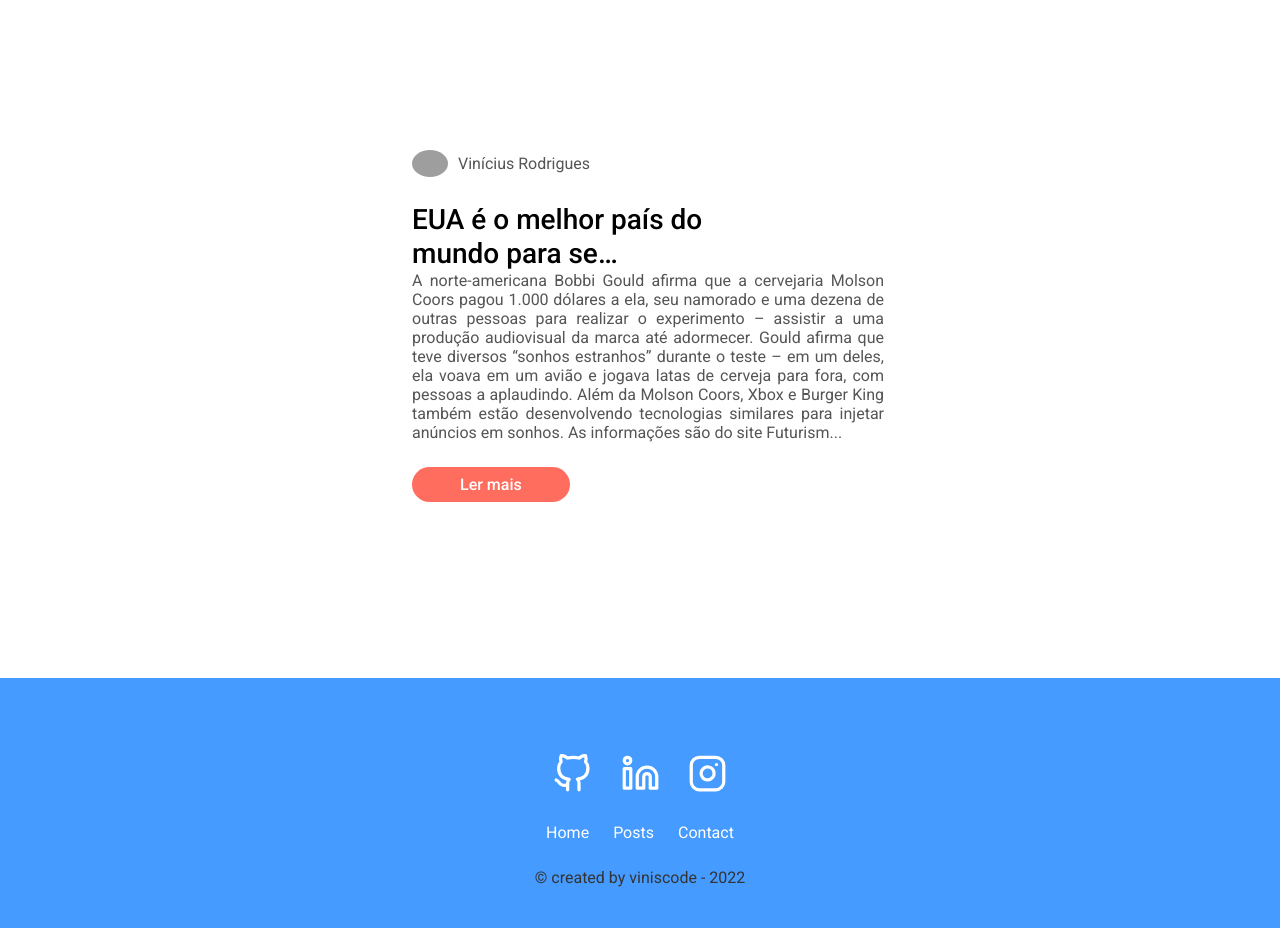
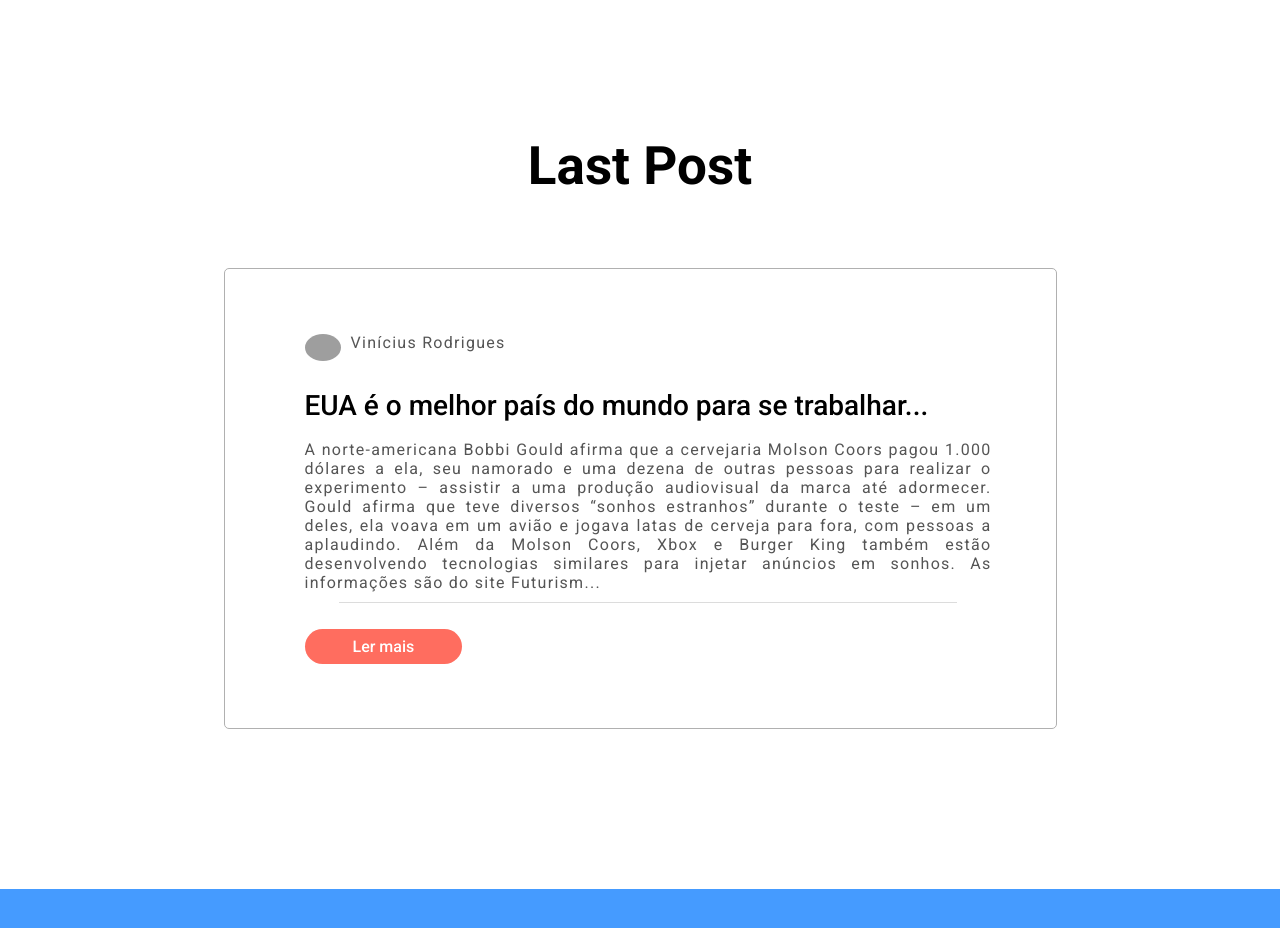
Before and after one commit to ViniSCode/learning-react, a React (Create React App) app: page / in a window 1280 px wide. Shown: the part 1100-2028 px from the top of the page. Built offline with nearby package versions, Linux system fonts and the light colour scheme; grey boxes are pictures that could not be loaded.

Commit message:
user image

```diff
--- a/src/components/AllPostsButton/styles.js
+++ b/src/components/AllPostsButton/styles.js
@@ -13,6 +13,11 @@ export const Container = styled.button`
   display: flex;
   align-items: center;
   justify-content: center;
+  transition: filter .3s ease;
+
+  &:hover{
+    filter: brightness(0.9);
+  }
 
   .arrow-icon {
     margin-left: 6px;
--- /dev/null
+++ b/src/components/Divider/index.js
@@ -0,0 +1,19 @@
+import styled from 'styled-components';
+const TextDivider = styled.div`
+  display: flex;
+  align-items: center;
+  justify-content: center;
+
+  > div {
+    width: 90%;
+    height: 1px;
+    background: #DCDCDC;
+  }
+`
+export function Divider() {
+  return (
+    <TextDivider>
+      <div></div>
+    </TextDivider>
+  )
+}
--- a/src/components/Header/index.js
+++ b/src/components/Header/index.js
@@ -1,10 +1,10 @@
 import { BiUserCircle } from 'react-icons/bi';
 import { Link } from 'react-router-dom';
 import LogoImg from '../../assets/logo.svg';
+import { auth } from '../../firebase-config';
 import { Avatar, Container, CreatePostButton, Logo, NavMenu } from './styles';
 
 export function Header({isAuth}) {
-
   return isAuth ?
   (
     <Container>
@@ -23,7 +23,7 @@ export function Header({isAuth}) {
           </Link>
           <Link to="/profile">
             <Avatar>
-              <img src="https://www.github.com/viniscode.png" alt="profile image" />
+              <img src={auth.currentUser.photoURL} />
             </Avatar>
           </Link>
         </NavMenu>
--- a/src/components/LastPost/index.js
+++ b/src/components/LastPost/index.js
@@ -1,6 +1,7 @@
 import { Link } from 'react-router-dom';
 import { Avatar } from '../Avatar/index';
-import { Container, RightText } from './../LastPost/styles';
+import { Divider } from './../Divider/index';
+import { Card, Container, RightText } from './../LastPost/styles';
 import { ReadMoreButton } from './../ReadMoreButton/index';
 
 const post = {
@@ -16,14 +17,18 @@ const post = {
 export function LastPost() {
   return (
     <Container>
+      <h2>Last Post</h2>
+      <Card>
         <RightText>
           <Avatar post={post}/>
           <h2>EUA é o melhor país do mundo para se trabalhar...</h2>
           <p>A norte-americana Bobbi Gould afirma que a cervejaria Molson Coors pagou 1.000 dólares a ela, seu namorado e uma dezena de outras pessoas para realizar o experimento – assistir a uma produção audiovisual da marca até adormecer. Gould afirma que teve diversos “sonhos estranhos” durante o teste – em um deles, ela voava em um avião e jogava latas de cerveja para fora, com pessoas a aplaudindo. Além da Molson Coors, Xbox e Burger King também estão desenvolvendo tecnologias similares para injetar anúncios em sonhos. As informações são do site Futurism...</p>
+          <Divider />
           <Link to="/posts">
             <ReadMoreButton />
           </Link>
         </RightText>
+      </Card>
     </Container>
   )
 }
--- a/src/components/LastPost/styles.js
+++ b/src/components/LastPost/styles.js
@@ -1,17 +1,31 @@
 import styled from 'styled-components';
 
 export const Container = styled.div`
-  max-width: 1280px;
-  margin: 0 auto;
-  padding: 1rem;
+  > h2 {
+      font-style: normal;
+      font-weight: 700;
+      font-size: 53px;
+      line-height: 64px;
+      text-align: center;
+      color: #000000;
+  }
+`
+
+export const Card = styled.div`
+  max-width: 52.063rem;
+  margin: 4.375rem auto 0 auto;
+  padding: 4rem;
 
   display: flex;
   align-items: center;
   justify-content: center;
+
+  border: 1px solid #B0B0B0;
+  border-radius: 5px;
 `
 
 export const RightText = styled.div`
-  max-width: 472px;
+  max-width: 43.25rem;
   margin-left: 1rem;
 
   small{
@@ -22,10 +36,11 @@ export const RightText = styled.div`
   }
 
   h2 {
-    margin-top: 0.688rem;
+    margin-top: 1.688rem;
+    margin-bottom: 1.063rem;
     font-size: 1.75rem;
     width: 100%;
-    max-width: 300px;
+    max-width: 100%;
     overflow: hidden;
     text-overflow: ellipsis;
     display: -webkit-box;
@@ -40,11 +55,13 @@ export const RightText = styled.div`
   }
 
   p {
-    text-align: justify;
-    font-size: 1rem;
     font-weight: 400;
+    font-size: 16px;
     line-height: 19px;
     text-align: justify;
+    letter-spacing: 0.08em;
+    margin-bottom: 0.625rem;
+    color: #555555;
   }
 
 
--- a/src/components/ReadMoreButton/styles.js
+++ b/src/components/ReadMoreButton/styles.js
@@ -9,4 +9,9 @@ export const Container = styled.button`
   color: white;
   border-radius: 23.5px;
   font-weight: 500;
+  transition: filter .3s ease;
+
+  &:hover{
+    filter: brightness(0.9);
+  }
 `
```
Lines whose indentation alone changed are shown as unchanged.
